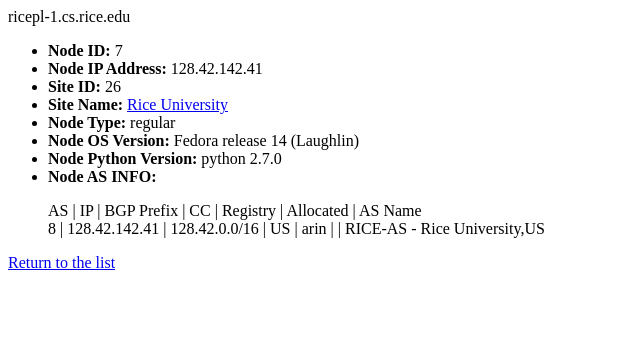
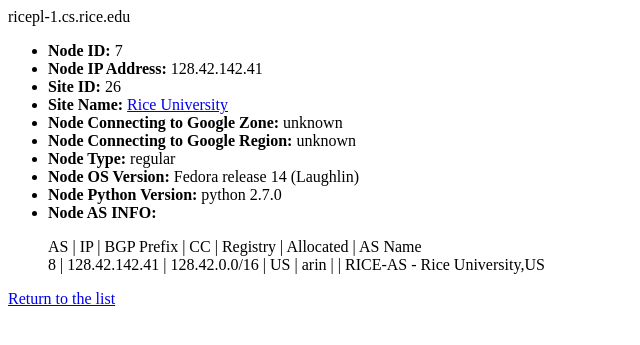
Before and after one commit to ephemeral2eternity/plSrv, a Django app: page /hello/node/7/ in a window 1280 px wide. Shown: the top 345 px of the page, without its empty margins (0-640 px from the left). Run offline with Django 3.2, Linux system fonts and the light colour scheme; data comes from the database, SQL or seed files in the repository; both versions use the stored data as it was after the commit.

Commit message:
Add get coordinates and get node csv file to hello/

```diff
--- a/cacheagent/templates/cacheagent/clients.html
+++ b/cacheagent/templates/cacheagent/clients.html
@@ -1,4 +1,4 @@
-{% if clientNum %}
+{% if agentNum %}
     <h1>There are totally {{ clientNum }} clients reporting their cache agents!</h1>
 {% endif %}
 {% if agents %}
--- a/hello/models.py
+++ b/hello/models.py
@@ -18,6 +18,8 @@ class PLCNode(models.Model):
 	site_id = models.IntegerField()
 	name = models.CharField(max_length=200)
 	site = models.CharField(max_length=100, default="unknown")
+	zone = models.CharField(max_length=100, default="unknown")
+	region = models.CharField(max_length=100, default="unknown")
 	node_type = models.CharField(max_length=200, default="unknown")
 	node_ip = models.CharField(max_length=20, default="0.0.0.0")
 	node_os = models.CharField(max_length=200, default="unknown")
--- a/hello/templates/hello/node_detail.html
+++ b/hello/templates/hello/node_detail.html
@@ -4,6 +4,8 @@
     <li><b>Node IP Address: </b>{{ plc_node.node_ip }}</li>
     <li><b>Site ID: </b>{{ plc_node.site_id }}</li>
     <li><b>Site Name: </b><a href="/hello/site/{{ plc_node.site_id }}/">{{ plc_node.site }}</a></li>
+    <li><b>Node Connecting to Google Zone: </b>{{ plc_node.zone }}</li>
+    <li><b>Node Connecting to Google Region: </b>{{ plc_node.region }}</li>
     <li><b>Node Type: </b>{{ plc_node.node_type }}</li>
     <li><b>Node OS Version: </b>{{ plc_node.node_os }}</li>
     <li><b>Node Python Version: </b>{{ plc_node.node_python }}</li>
--- a/hello/urls.py
+++ b/hello/urls.py
@@ -6,6 +6,8 @@ urlpatterns = patterns('',
 	url(r'^$', views.index, name='index'),
 	url(r'^site/$', views.addsite, name='sites'),
 	url(r'^node/$', views.addnode, name='nodes'),
+	url(r'^nodecsv/$', views.get_node_csv, name='node_csv'),
+	url(r'^coordinates/$', views.get_coordinates, name='coordinates'),
 	url(r'^as/$', views.asLookup, name='as'),
 	url(r'^map/$', views.map, name='map'),
 	url(r'^site/(?P<site_id>\d+)/$', views.site_detail, name='site_detail'),
--- a/hello/views.py
+++ b/hello/views.py
@@ -1,9 +1,10 @@
 from django.shortcuts import render
-from django.http import Http404
+from django.http import Http404, HttpResponse
 from django.views.decorators.csrf import csrf_exempt, csrf_protect
 from django.template import RequestContext, loader
 from django.http import HttpResponse
 import subprocess
+import csv
 from hello.models import PLCSite, PLCNode, GeoSite
 from djgeojson.fields import PointField
 #from djgeojson.serializers import Serializer as GeoJSONSerializer
@@ -22,6 +23,8 @@ def addnode(request):
 		plc_node_id = int(request.POST.get("node_id", ""))
 		print(plc_node_id)
 		plc_node_name = request.POST.get("hostname", "")
+		plc_node_zone = request.POST.get("zone", "")
+		plc_node_region = request.POST.get("region", "")
 		plc_node_site_id = int(request.POST.get("site_id", ""))
 		plc_node_os = request.POST.get("node_os", "")
 		plc_node_python = request.POST.get("node_python", "")
@@ -34,7 +37,7 @@ def addnode(request):
 		#print(plc_node_site_name)
 		plc_node_type = request.POST.get("node_type", "")
 		#print(plc_node_type)
-		plc_node = PLCNode(id=plc_node_id, node_ip=plc_node_ip, name=plc_node_name, site_id=plc_node_site_id, site=plc_node_site_name, node_type=plc_node_type, node_os=plc_node_os, node_python=plc_node_python, node_as=plc_node_as)
+		plc_node = PLCNode(id=plc_node_id, node_ip=plc_node_ip, name=plc_node_name, zone=plc_node_zone, region=plc_node_region, site_id=plc_node_site_id, site=plc_node_site_name, node_type=plc_node_type, node_os=plc_node_os, node_python=plc_node_python, node_as=plc_node_as)
 		plc_node.save()
 		#print("Successfully save the node!")
 	elif request.method == "GET":
@@ -96,6 +99,30 @@ def node_detail(request, node_id):
 		raise Http404
 	return render(request, 'hello/node_detail.html', {'plc_node' : plc_node})
 
+def get_coordinates(request):
+	# Create the HttpResponse object with the appropriate CSV header
+	response = HttpResponse(content_type='text/csv')
+	response['Content-Disposition'] = 'attachment; filename="coordinates.csv"'
+
+	writer = csv.writer(response)
+	writer.writerow(['ID', 'Name', 'Latitude', 'Longitude'])
+
+	for site in PLCSite.objects.all():
+		writer.writerow([site.id, site.site_name, site.site_latitude, site.site_longitude])
+	return response
+
+def get_node_csv(request):
+	# Create the HttpResponse object with the appropriate CSV header
+	response = HttpResponse(content_type='text/csv')
+	response['Content-Disposition'] = 'attachment; filename="nodes.csv"'
+
+	writer = csv.writer(response)
+	writer.writerow(['ID', 'Name', 'Site_ID', 'Site', 'IP', 'Google Zone', 'Google Region'])
+
+	for node in PLCNode.objects.all():
+		writer.writerow([node.id, node.name, node.site_id, node.site, node.node_ip, node.zone, node.region])
+	return response
+
 def map(request):
 	plc_sites = PLCSite.objects.all()
 	for site in plc_sites:
@@ -105,6 +132,6 @@ def map(request):
 		geo_obj = GeoSite(geom=geom)
 		geo_obj.save()
 	#	print("Save coordinates for site: %s", site.site_name)
-	#gsites = GeoJSONSerializer().serialize(GeoSite.objects.all(), use_natural_keys=True)
+	#gsites = GeoJS`ONSerializer().serialize(GeoSite.objects.all(), use_natural_keys=True)
 	gsites = GeoSite.objects.all()
 	return render(request, 'hello/map.html', {'geo_sites':gsites})
```
Also changed, not shown: overlay/views.py (+24 -20 lines), db.sqlite3, hello/migrations/0006_auto_20150317_1649.py (added), 9 other files.
